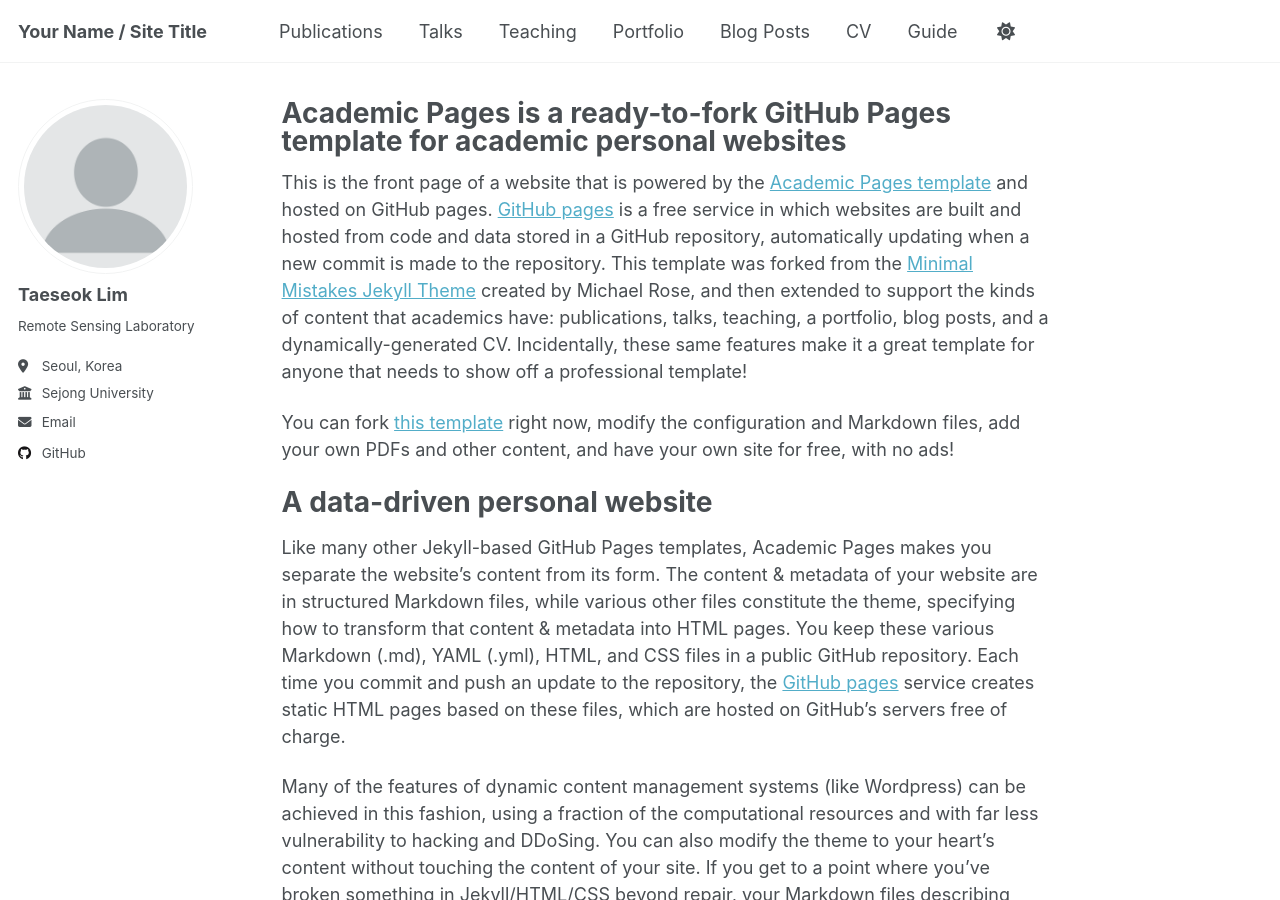
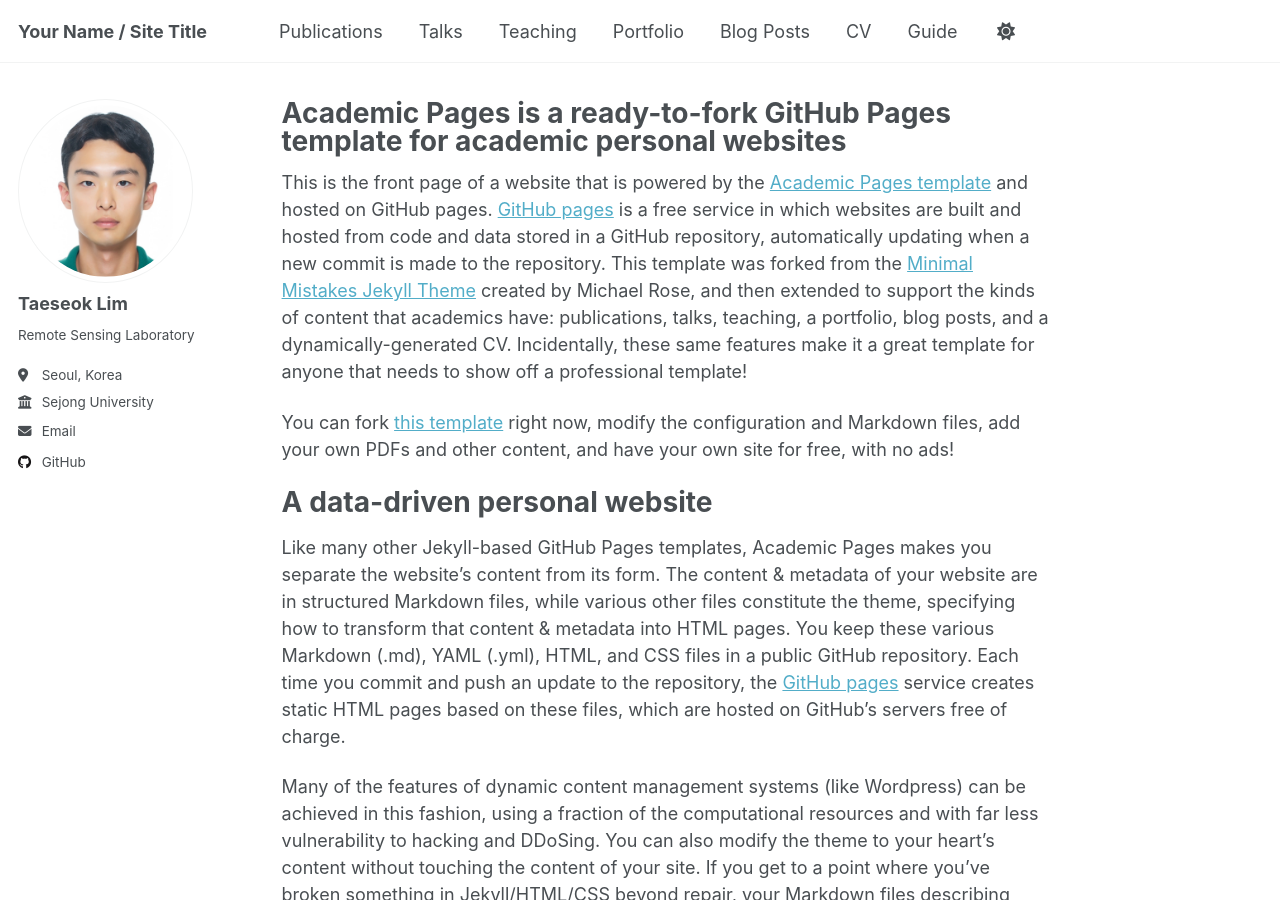
Before and after one commit to tsme323/tsme323.github.io, a Jekyll site: the page built from _pages/about.md, in a window 1280 px wide and 900 px high. Built offline with Jekyll 4.4.1, drawn with Linux system fonts in a browser that asks for light colours; a script that is not in the unit is left out.

Commit message:
_config.yml

```diff
--- a/_config.yml
+++ b/_config.yml
@@ -8,7 +8,7 @@ url: 'https://academicpages.github.io'
 baseurl: ''
 repository: academicpages/academicpages.github.io
 author:
-  avatar: profile.png
+  avatar: Image_ts.bmp
   name: Taeseok Lim
   pronouns: null
   bio: 'Remote Sensing Laboratory'
```
